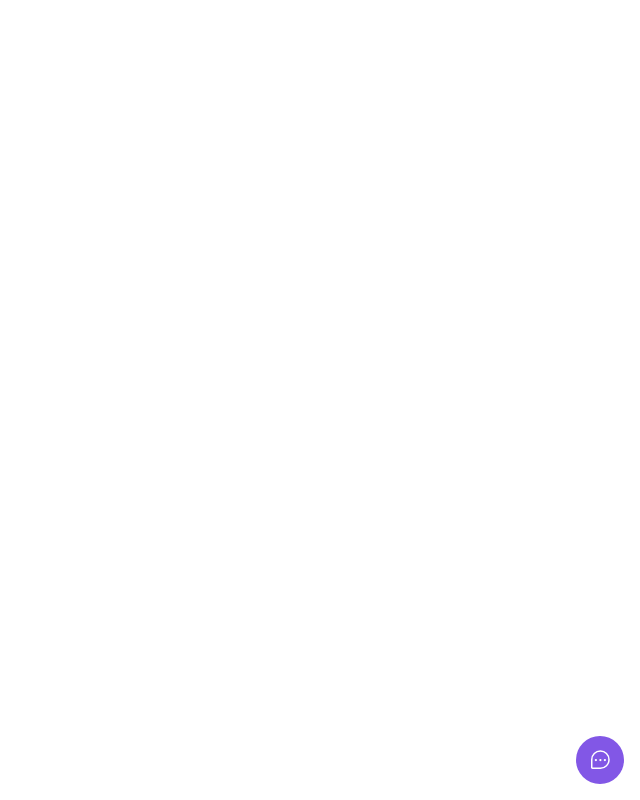
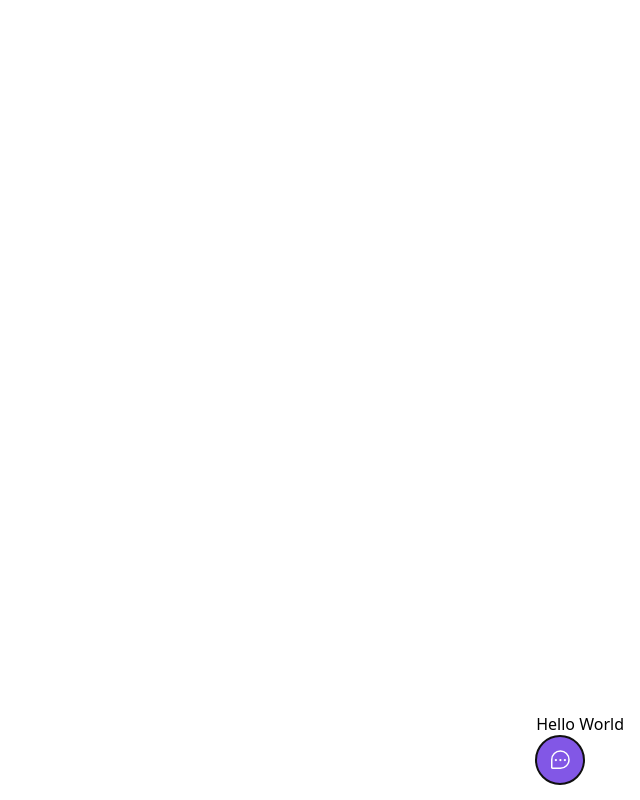
Before and after one commit to WilliamGrohe/feedwidget, a React (Vite) app: page / in a window 1280 px wide. Both pictures are taken after a click on the button "Feedback". Shown: the whole page, without its empty margins (640-1280 px from the left). Built offline with nearby package versions, Linux system fonts and the light colour scheme.

Commit message:
Add controls to widget with accessibility

```diff
--- a/package.json
+++ b/package.json
@@ -8,6 +8,7 @@
     "preview": "vite preview"
   },
   "dependencies": {
+    "@headlessui/react": "^1.6.0",
     "phosphor-react": "^1.4.1",
     "react": "^18.0.0",
     "react-dom": "^18.0.0"
--- a/src/components/Widget.tsx
+++ b/src/components/Widget.tsx
@@ -1,16 +1,19 @@
 import { ChatTeardropDots } from "phosphor-react";
+import { Popover } from "@headlessui/react";
 
 export function Widget() {
   return (
-    <div className="absolute bottom-4 right-4">
-      <button className="bg-brand-500 rounded-full px-3 h-12 text-white flex items-center group">
+    <Popover className="absolute bottom-4 right-4">
+      <Popover.Panel>Hello World</Popover.Panel>
+
+      <Popover.Button className="bg-brand-500 rounded-full px-3 h-12 text-white flex items-center group">
         <ChatTeardropDots className="w-6 h-6" />
 
         <span className="max-w-0 overflow-hidden group-hover:max-w-xs transition-all duration-500 ease-linear">
           <span className="pl-2"></span>
           Feedback
         </span>
-      </button>
-    </div>
+      </Popover.Button>
+    </Popover>
   );
 }
```
Also changed, not shown: 1 other file (tests, documents, lock files or other folders).
